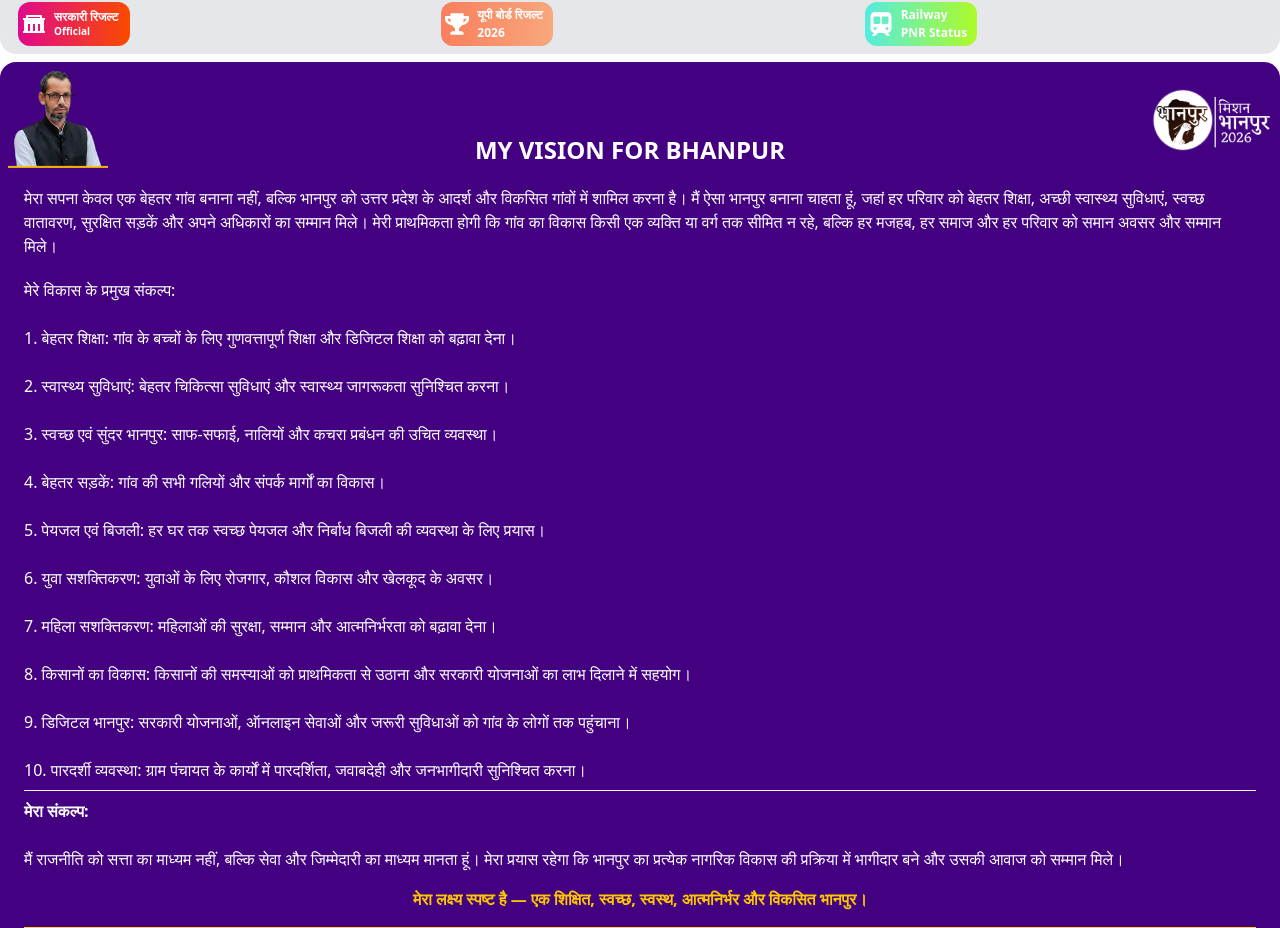
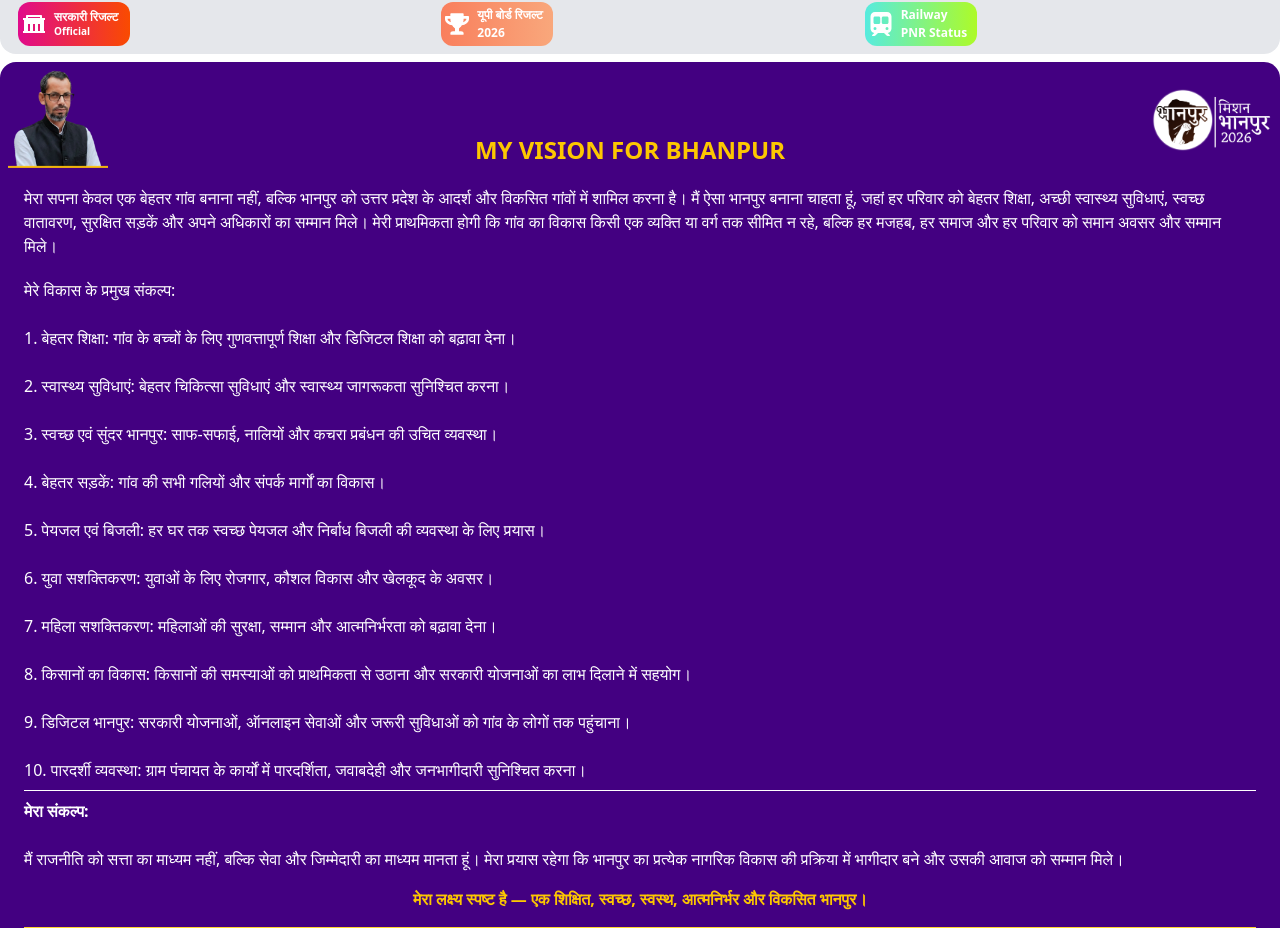
Before and after one commit to thefzan/bhanpur2026, a React (Vite) app: page / in a window 1280 px wide. Shown: the part 890-1818 px from the top of the page. Built offline with nearby package versions, Linux system fonts and the light colour scheme.

Commit message:
Updated website

```diff
--- a/src/components/Hero.jsx
+++ b/src/components/Hero.jsx
@@ -153,7 +153,7 @@ const Hero = () => {
           <div className="w-25">
             <img src={Pic2} alt="" className="" />
           </div>
-          <h1 className="text-white mt-15 text-2xl font-black text-center">
+          <h1 className="text-yellow-400 mt-15 text-2xl font-black text-center">
             MY VISION FOR BHANPUR
           </h1>
           <div className="w-30">
```
